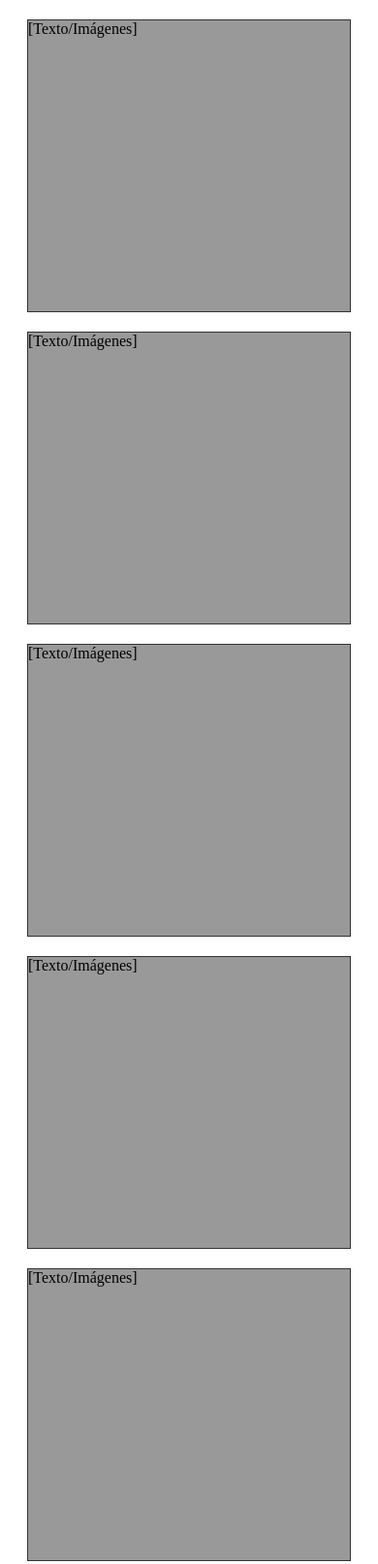
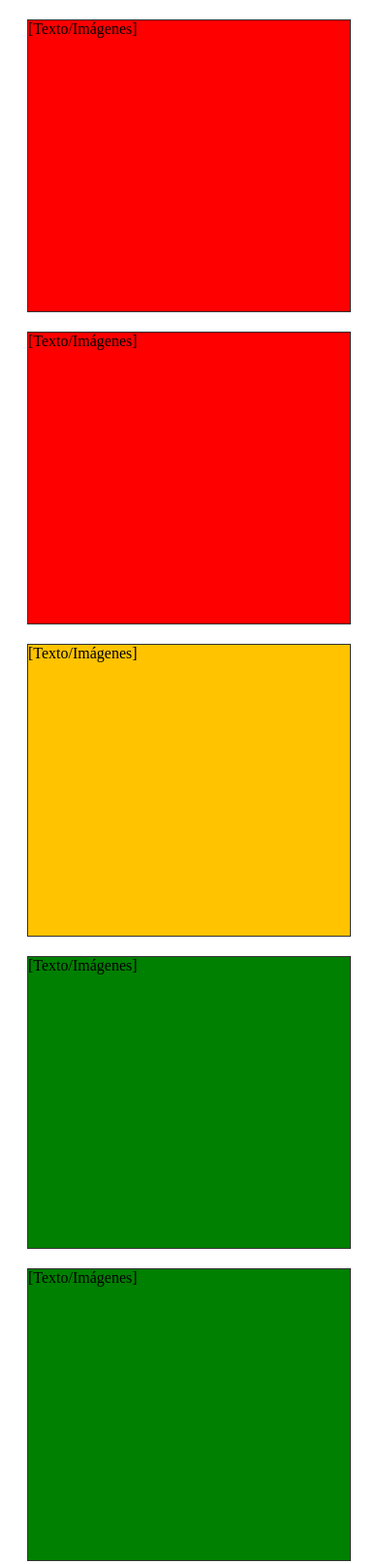
Before and after one commit to ivimorr/Diw2003, a plain HTML site: page RESPONSIVE/BLOQUE2/index.html in a window 390 px wide. Shown: the top 1613 px of the page at 97% size. Drawn offline with Linux system fonts and the light colour scheme.

Commit message:
Responsive2

```diff
--- a/RESPONSIVE/BLOQUE1/styles.css
+++ b/RESPONSIVE/BLOQUE1/styles.css
@@ -1,10 +1,10 @@
 
-@media all and (max-width: 800px){
+/**@media all and (max-width: 800px){
     #contenedor .bloque{
         display: block !important;
         width: auto in !important;
     }
-}
+}*/
 
 #contenedor .bloque{
     display: inline-block;
--- a/RESPONSIVE/BLOQUE2/style.css
+++ b/RESPONSIVE/BLOQUE2/style.css
@@ -1,6 +1,5 @@
-@media all and (max-width: 800px){
-    #contenedor .bloque{
-        display: inline-block;
+#contenedor .bloque{
+    display: inline-block;
         display: block !important;
         height:300px;
         width: 300px;
@@ -8,15 +7,49 @@
         border:1px solid #333;
         background: #999;
         margin:20px;
+}
 
+
+#contenedor .bloque:first-child{
+    background-color: black;
+}
+#contenedor .bloque:nth-child(2){
+    background-color: black;
+}
+#contenedor .bloque:nth-child(3){
+    background-color: red;
+}
+#contenedor .bloque:nth-child(4){
+    background-color: red;
+}
+#contenedor .bloque:nth-child(5){
+    background-color: #FFC300;
+}
+#contenedor .bloque:last-child{
+    background-color: #FFC300;
+}
+
+
+
+
+
+@media all and (max-width: 800px){
+    #contenedor .bloque:first-child{
+        background-color: red;
+    }
+    #contenedor .bloque:nth-child(2){
+        background-color: red;
+    }
+    #contenedor .bloque:nth-child(3){
+        background-color: #FFC300;
+    }
+    #contenedor .bloque:nth-child(4){
+        background-color: green;
+    }
+    #contenedor .bloque:nth-child(5){
+        background-color: green ;
+    }
+    #contenedor .bloque:last-child{
+        background-color: green;
     }
 }
-
-#contenedor .bloque{
-    display: inline-block;
-    height:300px;
-    width: 300px;
-    border:1px solid #333;
-    background: #999;
-    margin:20px;
-}
--- a/RESPONSIVE/BLOQUE3/style.css
+++ /dev/null
@@ -1,8 +0,0 @@
-#contenedor .bloque{
-    display: inline-block;
-    height:300px;
-    width: 300px;
-    border:1px solid #333;
-    background: #999;
-    margin:20px;
-}
```
Also changed, not shown: RESPONSIVE/BLOQUE3/index.html (deleted, +0 -19 lines), RESPONSIVE/CASCADA/index.html (added, +17 -0 lines), RESPONSIVE/CASCADA/style.css (added, +46 -0 lines).
